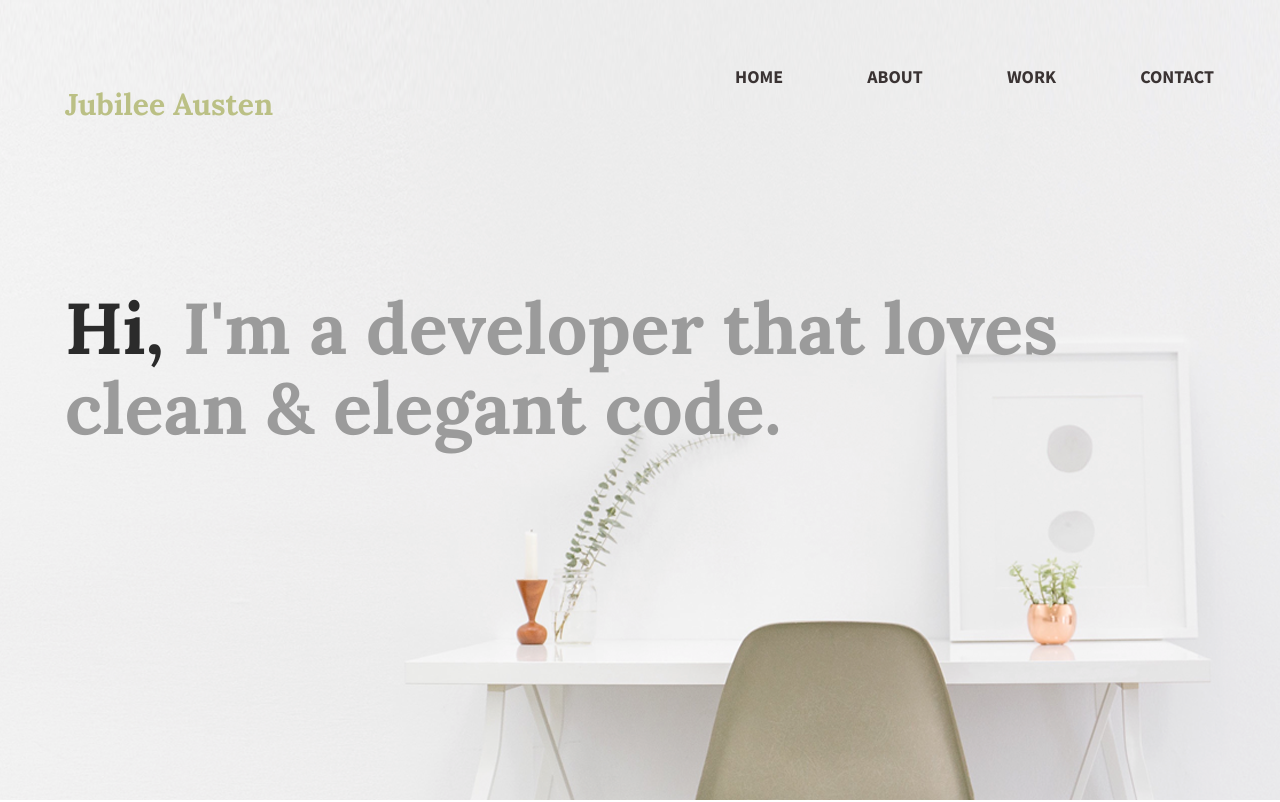
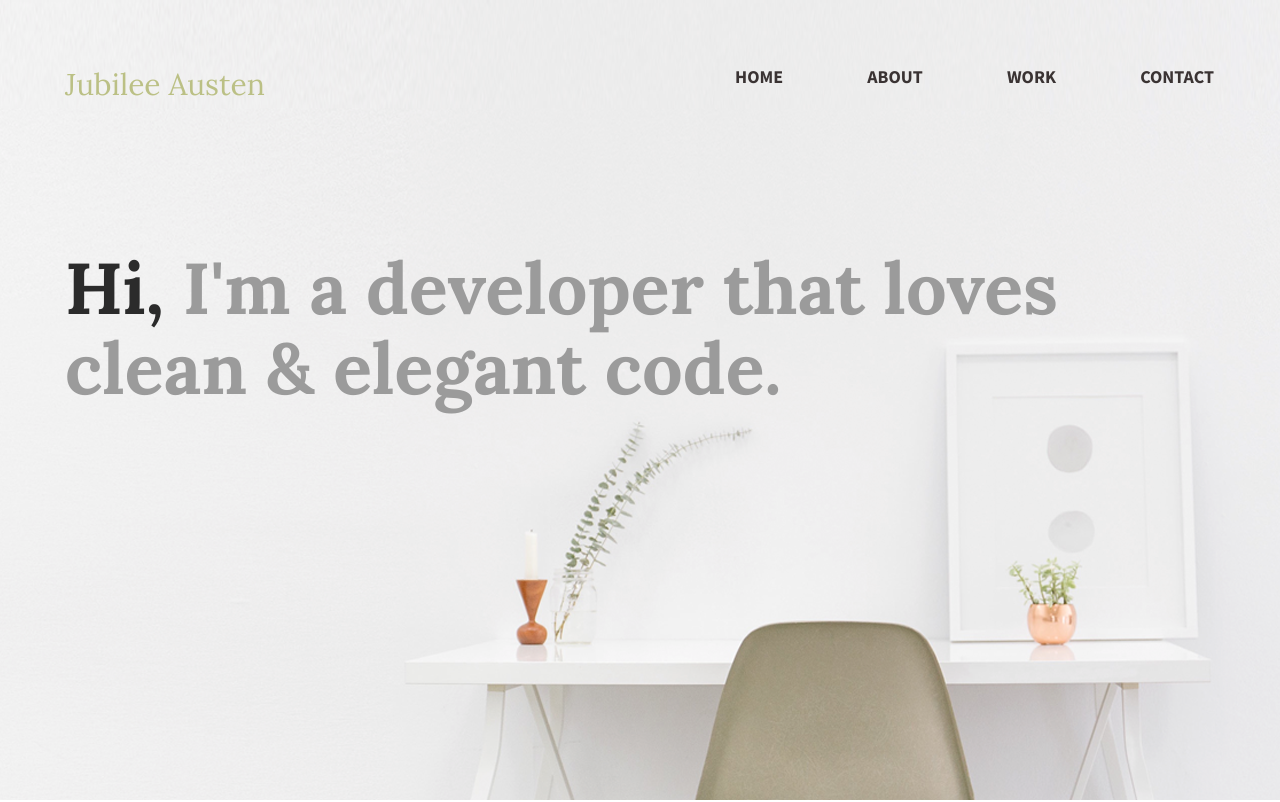
Before and after one commit to danielmason89/jubliee-austen-portfolio, a plain HTML site: page index.html in a window 1280 px wide. Shown: the top 802 px of the page. Drawn offline with Linux system fonts and the light colour scheme; a web font is replaced by a local one.

Commit message:
align developer name next to nav bar with css styles

```diff
--- a/css/main.css
+++ b/css/main.css
@@ -33,12 +33,13 @@ header {
   opacity: 1;
 }
 
-header h1 {
+.logo {
   padding: 65px 0 65px 25px;
   font-family: Lora;
   font-size: 30px;
   color: #bbc085;
   display: inline-block;
+  text-decoration: none;
 }
 
 nav {
--- a/index.html
+++ b/index.html
@@ -23,7 +23,7 @@
     <header>
       <div class="full-width">
         <div>
-          <h1>Jubilee Austen</h1>
+          <a class="logo" href="../index.html">Jubilee Austen</a>
           <nav>
             <ul>
               <li><a href="./index.html">Home</a></li>
```
Also changed, not shown: work/index.html (+1 -1 lines).
